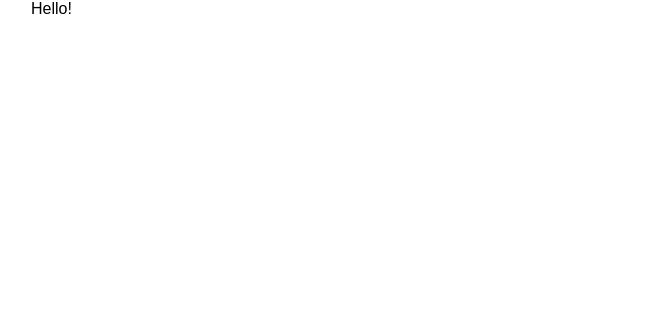
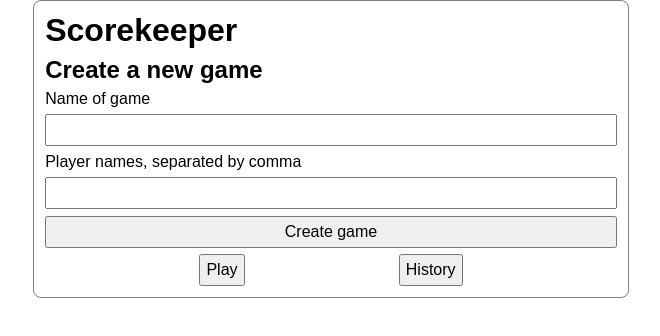
Before and after one commit to SarmadAD/scorekeeper-app, a Next.js app: page / in a window 1280 px wide. Shown: the top 336 px of the page, without its empty margins (309-969 px from the left). Built offline with nearby package versions, Linux system fonts and the light colour scheme.

Commit message:
add game formular

```diff
--- /dev/null
+++ b/components/GameFormular.js
@@ -0,0 +1,46 @@
+import styled from "styled-components";
+import Link from "next/link";
+
+export function GameFormular() {
+  return (
+    <>
+      <form labelText="Name of game">
+        <Fieldset>
+          <h1>Scorekeeper</h1>
+          <h2>Create a new game</h2>
+          <label htmlFor="NameOfGame">Name of game</label>
+          <input id="NameOfGame"></input>
+          <label htmlFor="playerNames">Player names, separated by comma</label>
+          <input id="playerNames"></input>
+          <button>Create game</button>
+          <LinkContainer>
+            <Link href="/">
+              <a>
+                <button>Play</button>
+              </a>
+            </Link>
+            <Link href="/">
+              <a>
+                <button>History</button>
+              </a>
+            </Link>
+          </LinkContainer>
+        </Fieldset>
+      </form>
+    </>
+  );
+}
+const Fieldset = styled.fieldset`
+  padding: 0.7rem;
+  border: 1px solid gray;
+  border-radius: 8px;
+  display: flex;
+  flex-direction: column;
+  gap: 0.4rem;
+`;
+
+const LinkContainer = styled.div`
+  display: flex;
+  flex-direction: row;
+  justify-content: space-evenly;
+`;
--- a/pages/index.js
+++ b/pages/index.js
@@ -1,3 +1,5 @@
+import { GameFormular } from "../components/GameFormular";
+
 export default function Home() {
-  return <div>Hello!</div>;
+  return <GameFormular/>
 }
```
